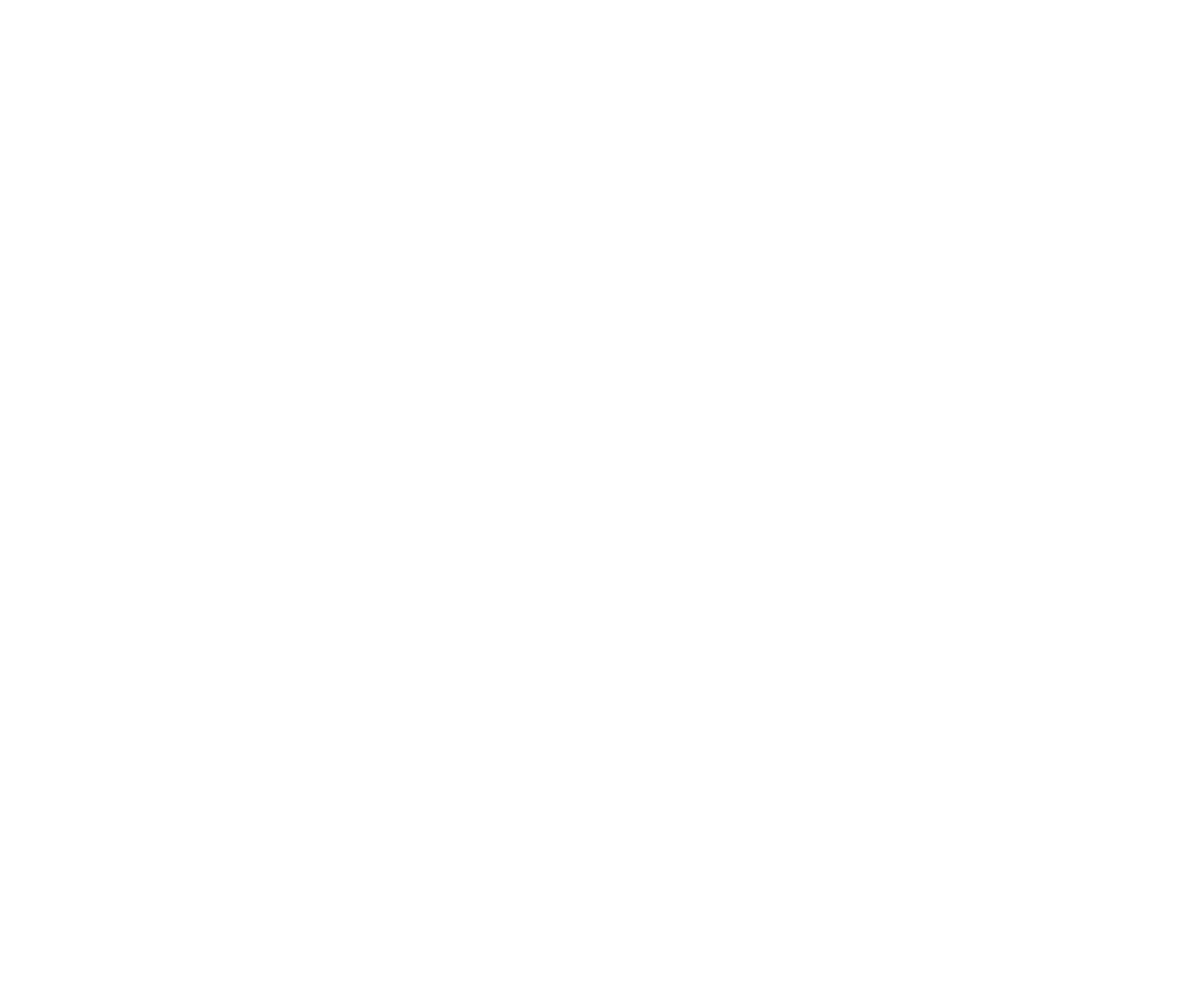
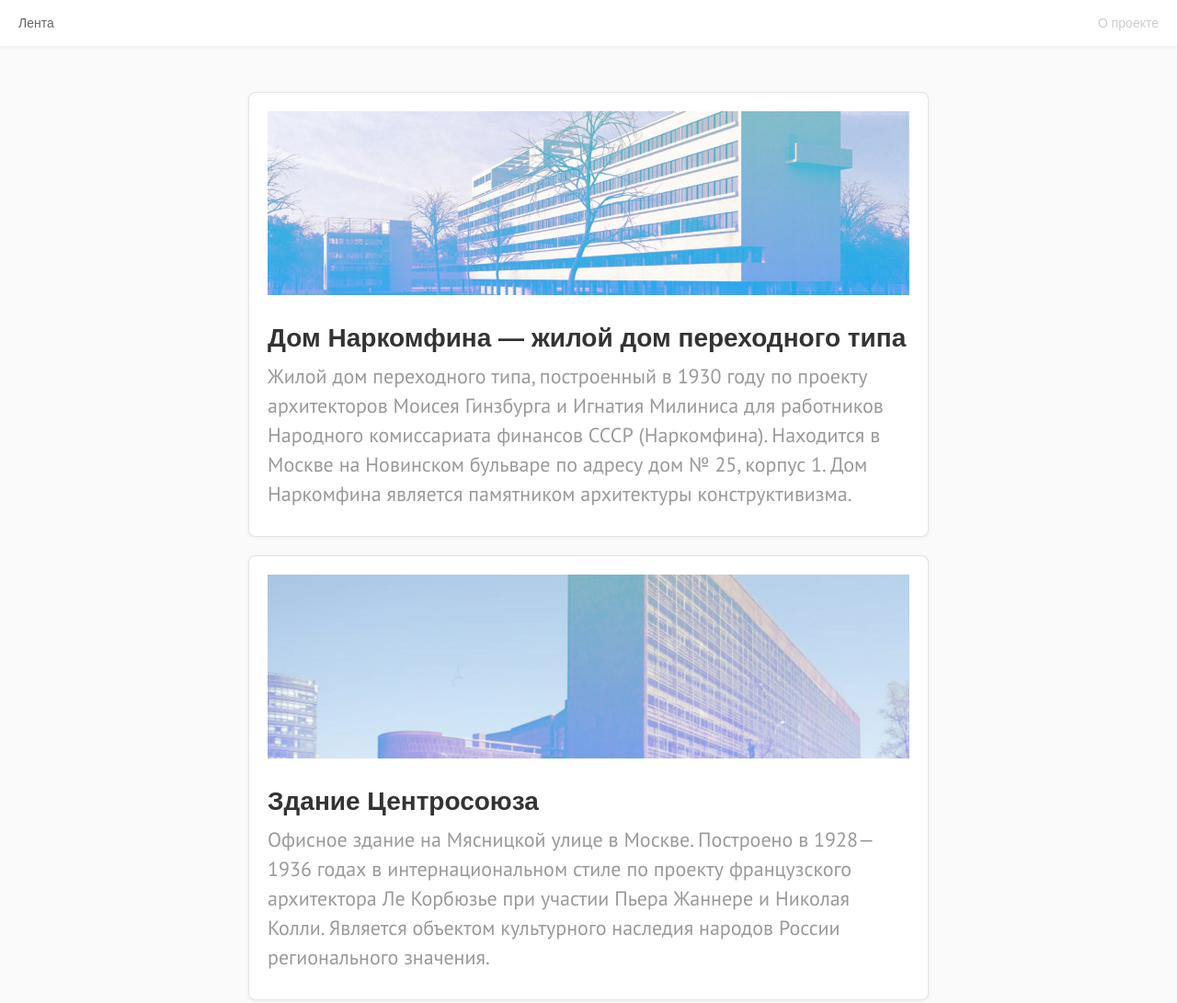
Before and after one commit to alexeykadyrov/Wikimedium, a plain HTML site: page wikimedium/posts.html in a window 1280 px wide. Shown: the whole page at 92% size. Before the commit the page ends 800 px from the top, so only its background shows below. Drawn offline with Linux system fonts and the light colour scheme; a web font is replaced by a local one.

Commit message:
add posts.html

```diff
--- a/wikimedium/posts.html
+++ b/wikimedium/posts.html
@@ -6,7 +6,22 @@
     <title>Посты Wikimedium</title>
     <link rel="stylesheet" href="stylesheets/style.css">
 </head>
-<body>
-
+<body class="posts">
+    <menu>
+        <a class="current" href="posts.html">Лента</a>
+        <a href="">О проекте</a>
+    </menu>
+    <section>
+        <a class="post-teaser" href="narkomfin.html">
+            <figure style="background-image: url('images/narkomfin.jpg');"></figure>
+            <h2>Дом Наркомфина — жилой дом переходного типа</h2>
+            <p>Жилой дом переходного типа, построенный в 1930 году по проекту архитекторов Моисея Гинзбурга и Игнатия Милиниса для работников Народного комиссариата финансов СССР (Наркомфина). Находится в Москве на Новинском бульваре по адресу дом № 25, корпус 1. Дом Наркомфина является памятником архитектуры конструктивизма.</p>
+        </a>
+        <a class="post-teaser" href="centrosoyuz.html">
+            <figure style="background-image: url('images/centrosoyuz.jpg');"></figure>
+            <h2>Здание Центросоюза</h2>
+            <p>Офисное здание на Мясницкой улице в Москве. Построено в 1928—1936 годах в интернациональном стиле по проекту французского архитектора Ле Корбюзье при участии Пьера Жаннере и Николая Колли. Является объектом культурного наследия народов России регионального значения.</p>
+        </a>
+    </section>
 </body>
 </html>
```
